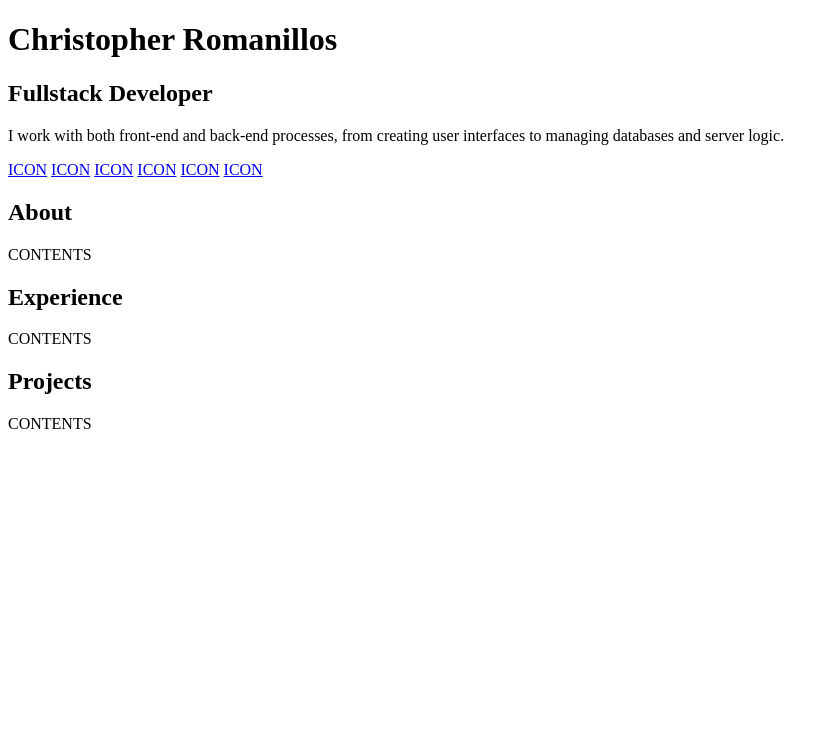
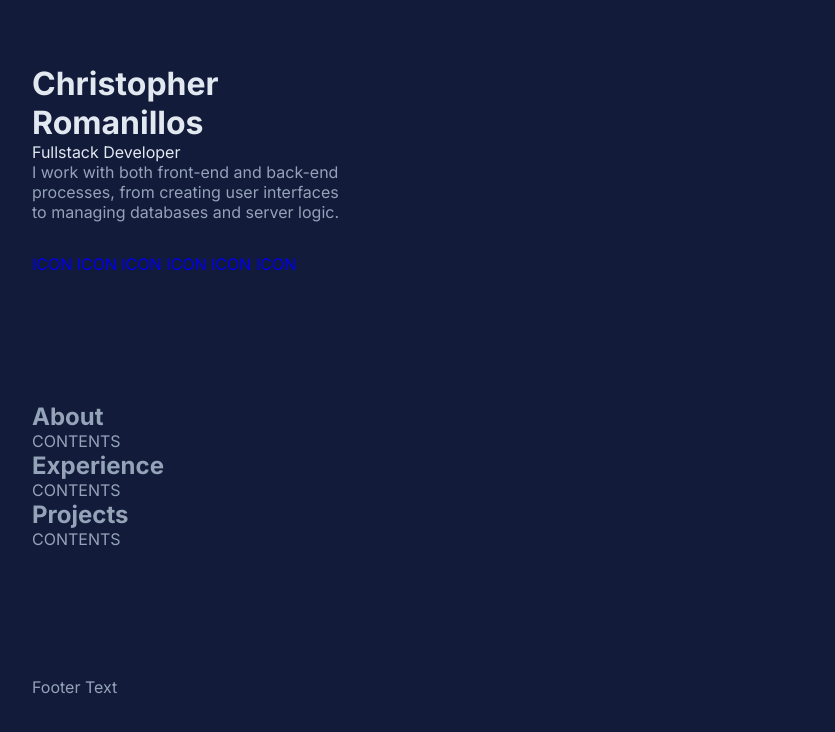
Before and after one commit to coromanillos/web_portfolio, a plain HTML site: page index.html in a window 1280 px wide. Shown: the whole page, without its empty margins (0-835 px from the left). Drawn offline with Linux system fonts and the light colour scheme.

Commit message:
styling and divisions scaling

```diff
--- a/index.html
+++ b/index.html
@@ -22,13 +22,17 @@
     />
   </head>
   <body>
+    <!-- Adds color to the entire page -->
+    <div class="underlay"></div>
     <header>
-      <h1>Christopher Romanillos</h1>
-      <h2>Fullstack Developer</h2>
-      <p>
-        I work with both front-end and back-end processes, from creating user
-        interfaces to managing databases and server logic.
-      </p>
+      <div>
+        <a href="/"><h1>Christopher Romanillos</h1></a>
+        <h4>Fullstack Developer</h4>
+        <p>
+          I work with both front-end and back-end processes, from creating user
+          interfaces to managing databases and server logic.
+        </p>
+      </div>
       <nav>
         <a href="About"></a>
         <a href="Experience"></a>
@@ -45,18 +49,24 @@
     </header>
     <main>
       <section>
-        <div><h2>About</h2></div>
+        <div>
+          <h2 class=".lightText">About</h2>
+        </div>
         <div>CONTENTS</div>
       </section>
       <section>
-        <div><h2>Experience</h2></div>
+        <div>
+          <h2 class=".lightText">Experience</h2>
+        </div>
         <div>CONTENTS</div>
       </section>
       <section>
-        <div><h2>Projects</h2></div>
+        <div>
+          <h2 class=".lightText">Projects</h2>
+        </div>
         <div>CONTENTS</div>
       </section>
     </main>
-    <footer></footer>
+    <footer><p>Footer Text</p></footer>
   </body>
 </html>
--- a/styles.css
+++ b/styles.css
@@ -0,0 +1,64 @@
+:root {
+  --color-accent: #5eead4;
+  --color-highlight: #e2e8f0;
+}
+* {
+  /* Ensure elements dont overflow their containers.  */
+  box-sizing: border-box;
+  margin: 0;
+  padding: 0;
+  font-family: "Inter", sans-serif;
+}
+
+body {
+  background-color: #0f172a;
+  color: #94a3b8;
+  /*rem is relative, pixel is not, used for vertical and horizontal padding*/
+  padding: 4rem 2rem;
+  /* Defines the presentation of info to be 2 columns one a big screen, and split space evenly on a smaller screen */
+  display: grid;
+  grid-template-columns: repeat(1, minmax(0, 1fr));
+  gap: 8rem;
+}
+/* Create a background styling color that sits beneath text, but over background color. */
+.underlay {
+  position: fixed;
+  background-color: #172554;
+  inset: 0;
+  opacity: 0.4;
+}
+
+/* Defines the 'order' of background color layers. */
+header,
+main,
+footer {
+  position: relative;
+  z-index: 10;
+}
+
+header {
+  display: flex;
+  flex-direction: column;
+  gap: 1rem;
+  max-width: 320px;
+}
+
+/* Applied style to h1, h2, and created a class that can be applied to html blocks. */
+header h1,
+h4,
+.lightText {
+  color: var(--color-highlight);
+}
+
+header a {
+  text-decoration: none;
+}
+
+/* Font thickness */
+header h1 {
+  font-weight: 700;
+}
+
+header h4 {
+  font-weight: 400;
+}
```
